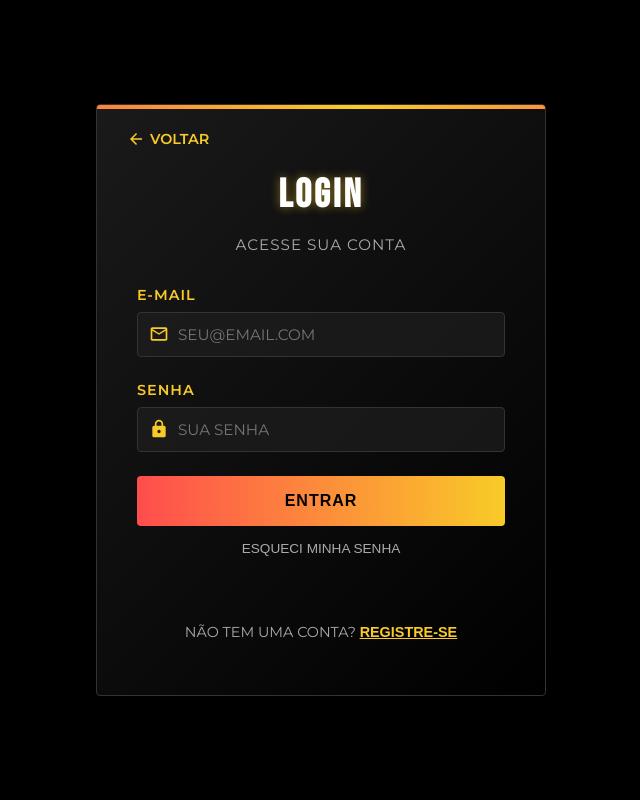
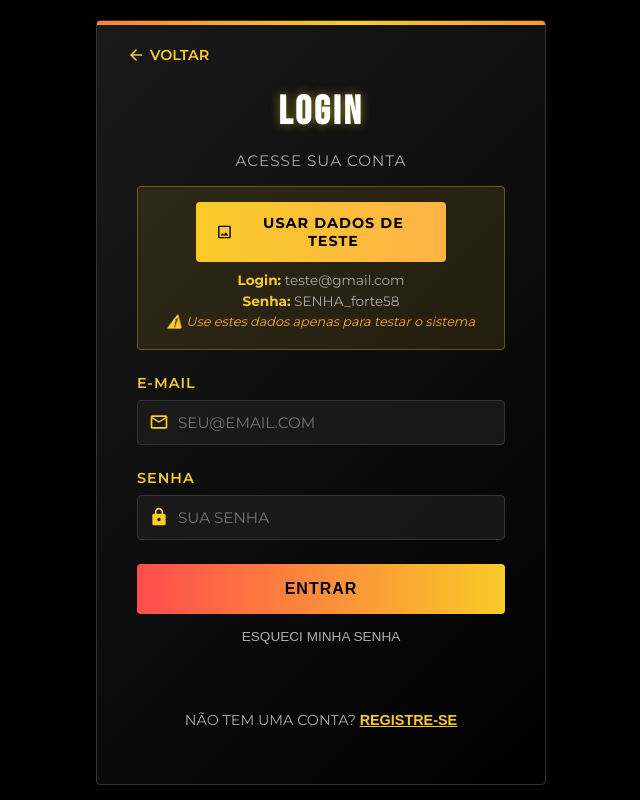
Before and after one commit to AlanZayon/front-pdf-to-excel, a Vue app: page /access in a window 1280 px wide. Shown: the whole page, without its empty margins (319-959 px from the left). Built offline with nearby package versions, Linux system fonts and the light colour scheme; no server answers.

Commit message:
dados de credenciais para teste

```diff
--- a/src/interfaces/views/Login.vue
+++ b/src/interfaces/views/Login.vue
@@ -10,6 +10,21 @@
 
       <h1 class="auth-title">LOGIN</h1>
       <p class="auth-subtitle">ACESSE SUA CONTA</p>
+
+      <!-- Botão para preencher dados de teste -->
+      <div class="test-credentials-container">
+        <button @click="fillTestCredentials" class="test-credentials-button">
+          <svg viewBox="0 0 24 24" width="18" height="18" style="margin-right: 8px;">
+            <path d="M19 3H5c-1.11 0-2 .9-2 2v14c0 1.1.89 2 2 2h14c1.11 0 2-.9 2-2V5c0-1.1-.89-2-2-2zm0 16H5V5h14v14zm-5.04-6.71l-2.75 3.54-1.96-2.36L6.5 17h11l-3.54-4.71z" fill="currentColor"/>
+          </svg>
+          USAR DADOS DE TESTE
+        </button>
+        <div class="test-credentials-info">
+          <p><strong>Login:</strong> teste@gmail.com</p>
+          <p><strong>Senha:</strong> SENHA_forte58</p>
+          <p class="test-warning">⚠️ Use estes dados apenas para testar o sistema</p>
+        </div>
+      </div>
 
       <!-- Mensagem de erro geral -->
       <div v-if="authStore.error" class="error-message">
@@ -131,9 +146,12 @@ import { useAuthStore } from '../../stores/authStore'
 
 const API_BASE_URL = import.meta.env.VITE_API_BASE_URL;
 
-
 const router = useRouter()
 const authStore = useAuthStore()
+
+// Dados de teste
+const TEST_EMAIL = 'teste@gmail.com';
+const TEST_PASSWORD = 'SENHA_forte58';
 
 // Refs para os campos do formulário
 const email = ref('')
@@ -165,6 +183,36 @@ const clearEmailError = () => {
 
 const clearPasswordError = () => {
   passwordError.value = ''
+}
+
+// Função para preencher os campos com dados de teste
+const fillTestCredentials = () => {
+  email.value = TEST_EMAIL
+  password.value = TEST_PASSWORD
+
+  // Limpa erros
+  clearEmailError()
+  clearPasswordError()
+  authStore.clearErrors()
+
+  // Feedback visual (opcional)
+  const emailField = document.getElementById('email')
+  const passwordField = document.getElementById('password')
+
+  if (emailField) {
+    emailField.classList.add('field-highlight')
+    setTimeout(() => emailField.classList.remove('field-highlight'), 1000)
+  }
+
+  if (passwordField) {
+    passwordField.classList.add('field-highlight')
+    setTimeout(() => passwordField.classList.remove('field-highlight'), 1000)
+  }
+
+  // Foca no campo de email para facilitar o login
+  setTimeout(() => {
+    if (emailField) emailField.focus()
+  }, 100)
 }
 
 const validateForm = () => {
@@ -329,6 +377,63 @@ const goToRegister = () => {
   100% { background-position: 0% 50%; }
 }
 
+/* Container para dados de teste */
+.test-credentials-container {
+  background: rgba(249, 203, 40, 0.1);
+  border: 1px solid rgba(249, 203, 40, 0.3);
+  border-radius: 4px;
+  padding: 15px;
+  margin-bottom: 1.5rem;
+  text-align: center;
+}
+
+.test-credentials-button {
+  background: linear-gradient(to right, #f9cb28, #ffb347);
+  color: #000;
+  border: none;
+  border-radius: 4px;
+  padding: 12px 20px;
+  font-weight: 700;
+  cursor: pointer;
+  display: flex;
+  align-items: center;
+  justify-content: center;
+  margin: 0 auto 10px;
+  transition: all 0.3s ease;
+  font-family: 'Montserrat', sans-serif;
+  font-size: 0.9rem;
+  text-transform: uppercase;
+  letter-spacing: 1px;
+  width: 100%;
+  max-width: 250px;
+}
+
+.test-credentials-button:hover {
+  transform: translateY(-2px);
+  box-shadow: 0 5px 15px rgba(249, 203, 40, 0.4);
+}
+
+.test-credentials-info {
+  color: #aaa;
+  font-size: 0.85rem;
+  text-align: center;
+}
+
+.test-credentials-info p {
+  margin: 5px 0;
+}
+
+.test-credentials-info strong {
+  color: #f9cb28;
+}
+
+.test-warning {
+  color: #ffa726;
+  font-size: 0.8rem;
+  margin-top: 8px;
+  font-style: italic;
+}
+
 /* Estilo do botão de voltar */
 .back-button {
   position: absolute;
@@ -377,7 +482,7 @@ const goToRegister = () => {
   color: #aaa;
   text-align: center;
   font-size: 0.95rem;
-  margin-bottom: 2rem;
+  margin-bottom: 1rem;
   font-weight: 400;
   letter-spacing: 1px;
 }
@@ -426,6 +531,13 @@ const goToRegister = () => {
   outline: none;
   border-color: #f9cb28;
   box-shadow: 0 0 0 2px rgba(249, 203, 40, 0.3);
+}
+
+/* Estilo para highlight quando preenche os dados de teste */
+.input-field.field-highlight {
+  border-color: #4CAF50;
+  box-shadow: 0 0 0 2px rgba(76, 175, 80, 0.3);
+  transition: all 0.5s ease;
 }
 
 .input-icon {
@@ -581,6 +693,7 @@ const goToRegister = () => {
   stroke-linecap: round;
   animation: dash 1.5s ease-in-out infinite;
 }
+
 .error-text {
   color: #ff4444;
   font-size: 12px;
@@ -634,6 +747,20 @@ const goToRegister = () => {
     font-size: 0.9rem;
   }
 
+  .test-credentials-container {
+    padding: 12px;
+  }
+
+  .test-credentials-button {
+    padding: 10px 15px;
+    font-size: 0.85rem;
+    max-width: 100%;
+  }
+
+  .test-credentials-info {
+    font-size: 0.8rem;
+  }
+
   .input-field {
     padding: 10px 14px 10px 36px;
     font-size: 0.9rem;
```
